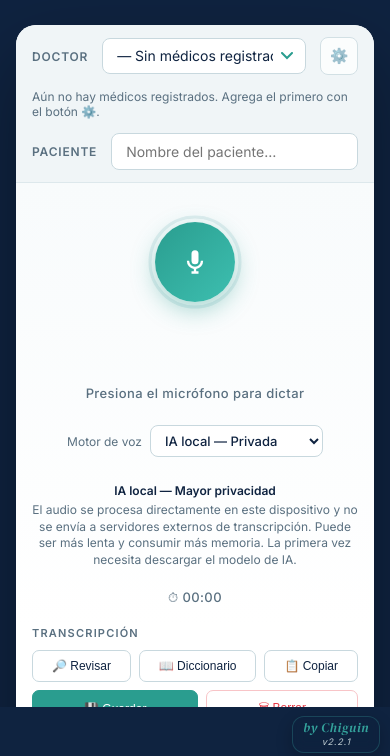
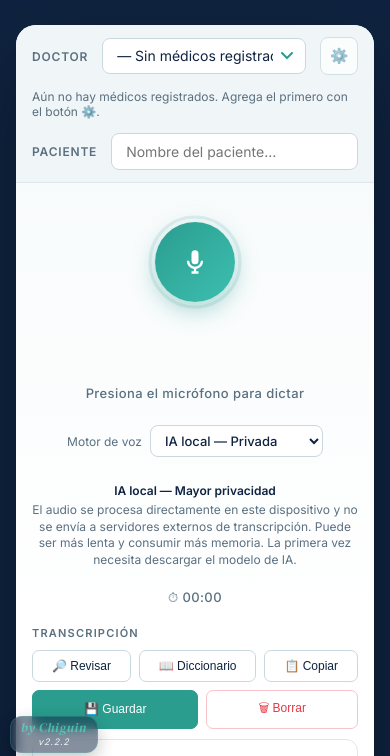
Before and after one commit to JstChiguin/MediVoz, a website: page index.html in a window 390 px wide. Shown: the part 83-839 px from the top of the page. Drawn offline with Linux system fonts and the light colour scheme.

Commit message:
Versión 2.2.2: firma flotante abajo a la izquierda y sin barra inferior
Qué: se elimina la barra inferior opaca de ancho completo (body::after) que
reservaba espacio para la firma y reducía el área útil, sobre todo en móviles.
La firma "by Chiguin" sigue siendo un elemento flotante independiente, ahora
fija en la esquina inferior izquierda tanto en móviles como en escritorio, con
la versión centrada debajo en letra más pequeña. Conserva su aspecto discreto,
translúcido y de bordes redondeados, sin interceptar toques.

Área segura: left y bottom usan max(margen, env(safe-area-inset-*)).

Espacio final: solo queda un margen mínimo al final de la página (58 px hasta
1100 px de ancho y 48 px hasta 520 px, más el área segura) en lugar de la
franja anterior más 24 px adicionales, para que el último elemento pueda
desplazarse hasta quedar libre. En escritorio ancho la esquina izquierda está
libre. Durante el desplazamiento el contenido puede pasar por debajo de la
firma, que no bloquea ningún control.

Versión: js/config.js pasa a 2.2.2 (incluye también el favicon del commit
anterior). README actualizado.

Módulos: css/styles.css, js/config.js, README.md.

Pruebas: tests/firma.test.js exige el texto exacto, la visibilidad, la
esquina inferior izquierda, la ausencia de barra inferior, la ausencia de
desplazamiento horizontal, que al final del scroll no cubra controles y que
resista estilos hostiles que intenten moverla a la derecha; se actualizan
movil.test.js, movil-seguridad.test.js, cabeceras.test.js y favicon.test.js a
la versión 2.2.2.

```diff
--- a/css/styles.css
+++ b/css/styles.css
@@ -147,10 +147,10 @@ footer { margin-top:28px; font-size:11px; color:#2a4a60; text-align:center; lett
 
 firma-medivoz {
   position:fixed !important;
-  right:16px !important;
-  bottom:12px !important;
+  left:max(16px, env(safe-area-inset-left)) !important;
+  bottom:max(12px, env(safe-area-inset-bottom)) !important;
   top:auto !important;
-  left:auto !important;
+  right:auto !important;
   display:inline-flex !important;
   flex-direction:column !important;
   align-items:center !important;
@@ -204,23 +204,21 @@ firma-medivoz .firma-medivoz__version {
 }
 
 @media(max-width:1100px){
-  :root { --reserva-firma:64px; }
+  :root { --reserva-firma:58px; }
   html { scroll-padding-bottom:var(--reserva-firma); }
-  body { padding-bottom:calc(var(--reserva-firma) + 24px); }
-  body::after { content:''; position:fixed; left:0; right:0; bottom:0; height:var(--reserva-firma);
-    background:var(--navy); z-index:900; }
+  body { padding-bottom:calc(var(--reserva-firma) + env(safe-area-inset-bottom)); }
   .toast { bottom:calc(var(--reserva-firma) + 12px); }
 }
 
 @media(max-width:520px){
-  :root { --reserva-firma:54px; }
+  :root { --reserva-firma:48px; }
   .transcript-actions { width:100%; }
   .transcript-actions .btn-sm, .acciones-historial .btn-sm { flex:1 1 auto; justify-content:center; padding:8px 6px; }
   .acciones-historial { width:100%; }
   .doctor-bar{padding:12px 16px}
   .mic-section{padding:24px 16px 20px}
   .transcript-section,.history-section{padding:0 16px 20px}
-  firma-medivoz { right:10px !important; bottom:8px !important; padding:4px 10px 5px !important; }
+  firma-medivoz { left:max(10px, env(safe-area-inset-left)) !important; bottom:max(8px, env(safe-area-inset-bottom)) !important; padding:4px 10px 5px !important; }
   firma-medivoz .firma-medivoz__autor { font-size:13px; }
   firma-medivoz .firma-medivoz__version { font-size:9px; }
 }
--- a/js/config.js
+++ b/js/config.js
@@ -1,4 +1,4 @@
 window.MEDIVOZ_CONFIG = Object.freeze({
-  version: '2.2.1',
+  version: '2.2.2',
   firma: 'by Chiguin'
 });
```
Also changed, not shown: tests/cabeceras.test.js (+1 -1 lines), tests/firma.test.js (+48 -19 lines), tests/movil-seguridad.test.js (+1 -1 lines), tests/movil.test.js (+3 -3 lines), README.md.
